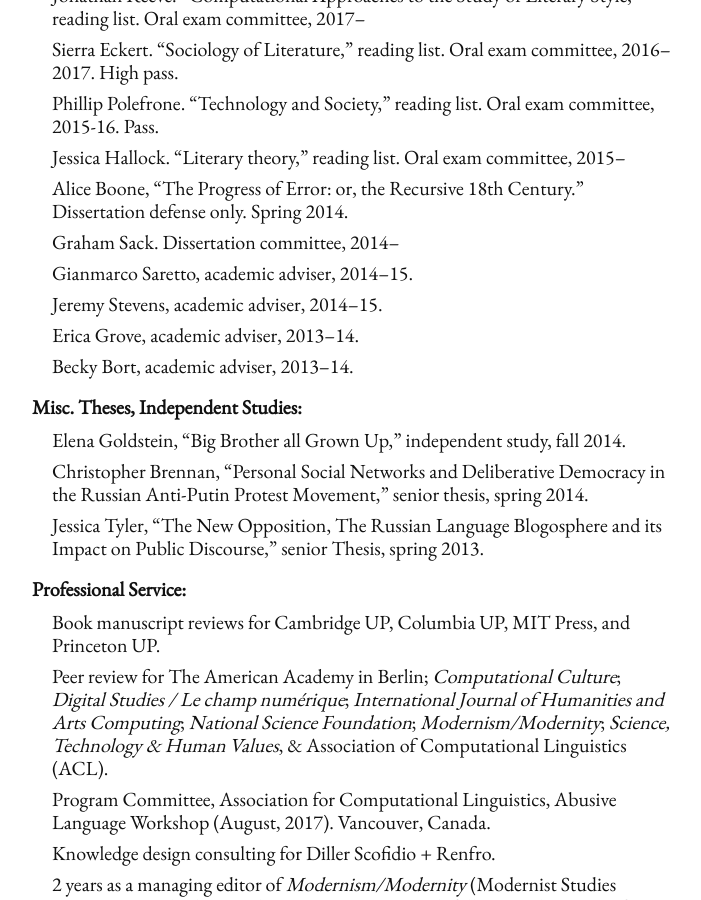
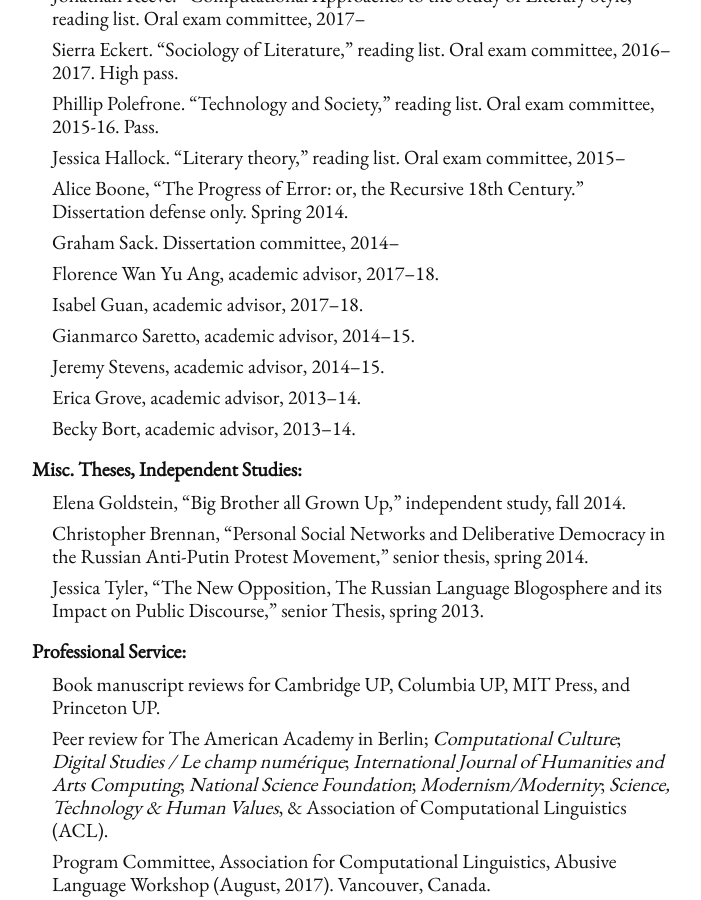
Before and after one commit to denten/denten.github.io, a Jekyll site: the page built from _pages/service.md, in a window 1280 px wide and 900 px high, scrolled down 928 px. Shown: the whole window, without its empty margins (288-989 px from the left). Built offline with Jekyll 4.4.1, drawn with Linux system fonts in a browser that asks for light colours; nearby versions of some CDN libraries; library files that are not in the unit come from our copies.

Commit message:
update advising positions

```diff
--- a/_includes/CV/08-service.md
+++ b/_includes/CV/08-service.md
@@ -51,10 +51,12 @@ Commencement" campaign, funded by the College Dean's office.
 - Alice Boone, "The Progress of Error: or, the Recursive 18th Century."
   Dissertation defense only. Spring 2014.
 - Graham Sack. Dissertation committee, 2014--
-- Gianmarco Saretto, academic adviser, 2014--15.
-- Jeremy Stevens, academic adviser, 2014--15.
-- Erica Grove, academic adviser, 2013--14.
-- Becky Bort, academic adviser, 2013--14.
+- Florence Wan Yu Ang, academic advisor, 2017--18.
+- Isabel Guan, academic advisor, 2017--18.
+- Gianmarco Saretto, academic advisor, 2014--15.
+- Jeremy Stevens, academic advisor, 2014--15.
+- Erica Grove, academic advisor, 2013--14.
+- Becky Bort, academic advisor, 2013--14.
 
 #### Misc. Theses, Independent Studies:
 
```
